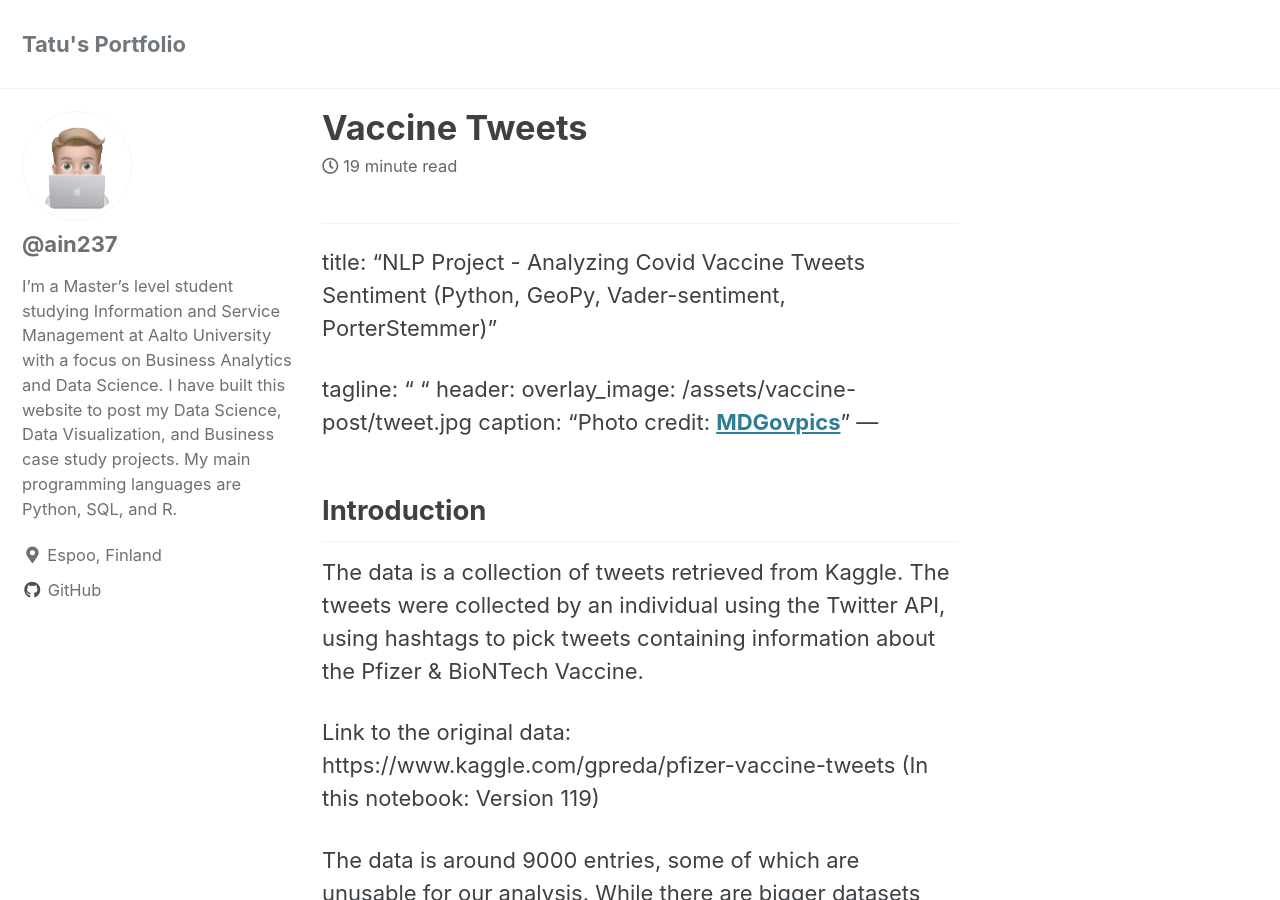
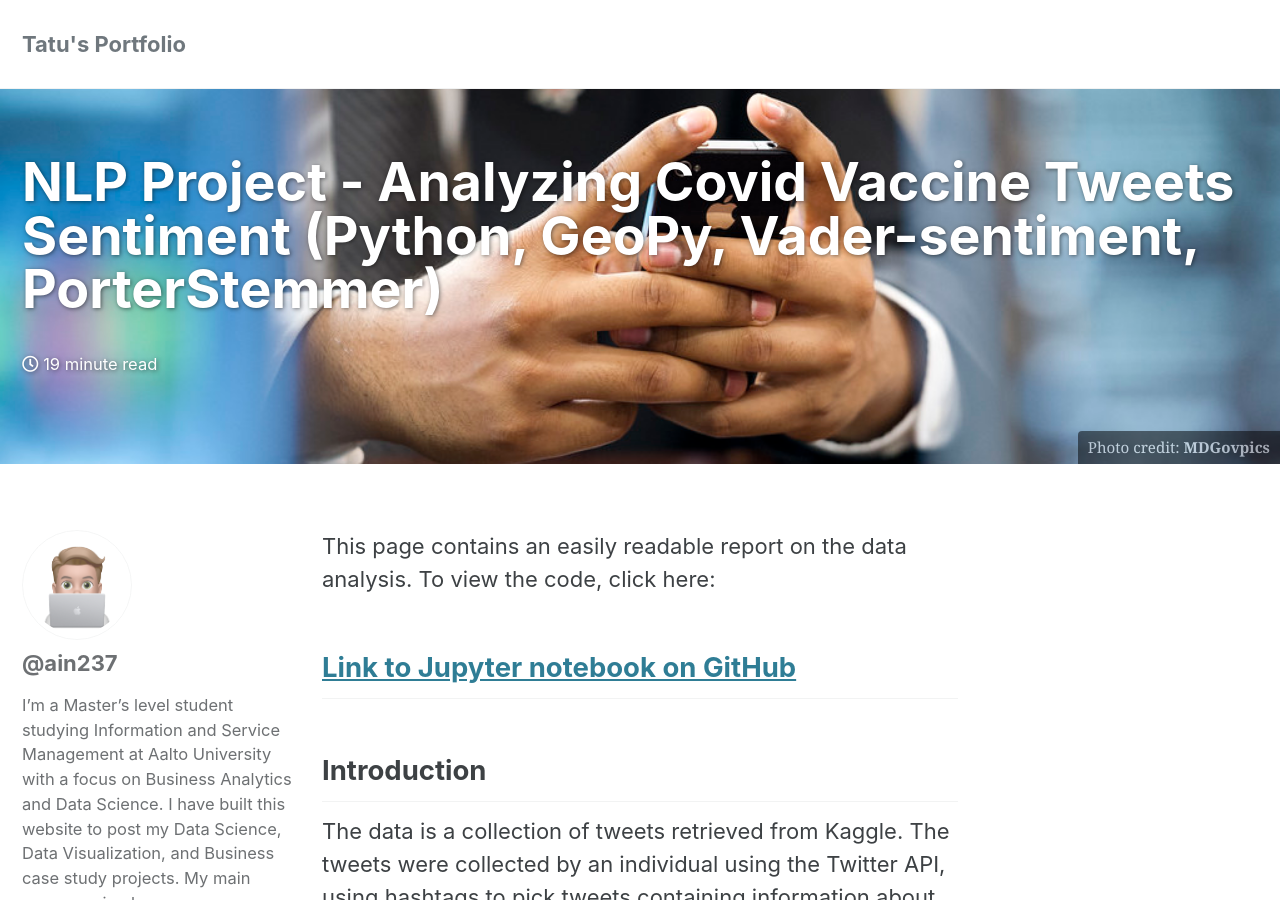
Before and after one commit to ain237/Portfolio, a Jekyll site: the page built from _posts/2021-08-01-vaccine-tweets.md, in a window 1280 px wide and 900 px high. Built offline with Jekyll 4.4.1, drawn with Linux system fonts in a browser that asks for light colours; cached includes are drawn as plain includes.

Commit message:
Update 2021-08-01-vaccine-tweets.md

```diff
--- a/_posts/2021-08-01-vaccine-tweets.md
+++ b/_posts/2021-08-01-vaccine-tweets.md
@@ -1,4 +1,3 @@
-
 ---
 title:  "NLP Project - Analyzing Covid Vaccine Tweets Sentiment (Python, GeoPy, Vader-sentiment, PorterStemmer)"
 
@@ -7,6 +6,9 @@ header:
   overlay_image: /assets/vaccine-post/tweet.jpg
   caption: "Photo credit: [**MDGovpics**](https://search.creativecommons.org/photos/01fdd347-e40b-4a70-9634-08713a49e7f8)"
 ---
+
+This page contains an easily readable report on the data analysis. To view the code, click here:
+## [Link to Jupyter notebook on GitHub](https://github.com/ain237/data-science-projects/blob/main/sports-analysis-xG-model/xG_model_notebook.ipynb " ")
 
 
 ## Introduction
```
